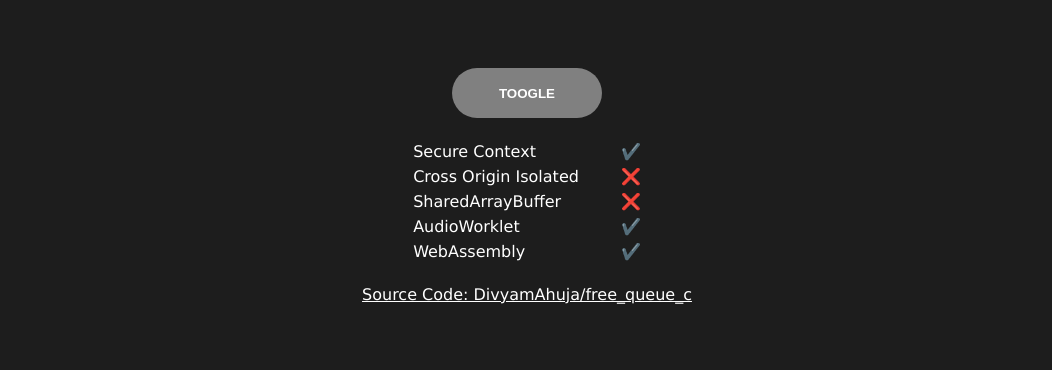
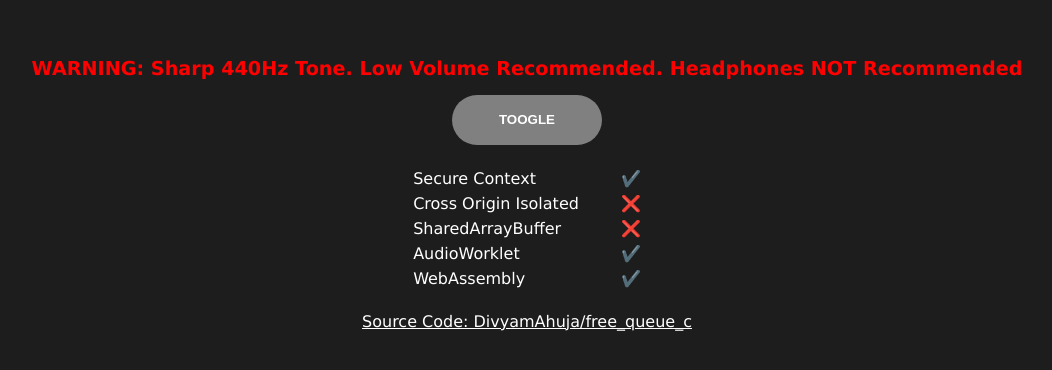
Before and after one commit to DivyamAhuja/free_queue_c, a plain HTML site: page index.html in a window 1280 px wide. Shown: the part 214-584 px from the top of the page, without its empty margins (113-1165 px from the left). Drawn offline with Linux system fonts and the light colour scheme.

Commit message:
add warning

```diff
--- a/index.html
+++ b/index.html
@@ -24,7 +24,12 @@
             font-family: 'Lucida Sans', 'Lucida Sans Regular', 'Lucida Grande', 'Lucida Sans Unicode', Geneva, Verdana, sans-serif;
             font-size: medium;
         }
-
+        .warning {
+            font-size: larger;
+            font-weight: bolder;
+            color: red;
+            padding: 15px;
+        }
         .container button {
             border: none;
             border-radius: 25px;
@@ -62,6 +67,7 @@
 <body>
 </body>
 <div class="container">
+    <div class="warning">WARNING: Sharp 440Hz Tone. Low Volume Recommended. Headphones NOT Recommended</div>
     <button id="toogle" disabled> TOOGLE </button>
     <table id="checks"></table>
     <a href="https://github.com/DivyamAhuja/free_queue_c" target="_blank">Source Code: DivyamAhuja/free_queue_c</a>
```
